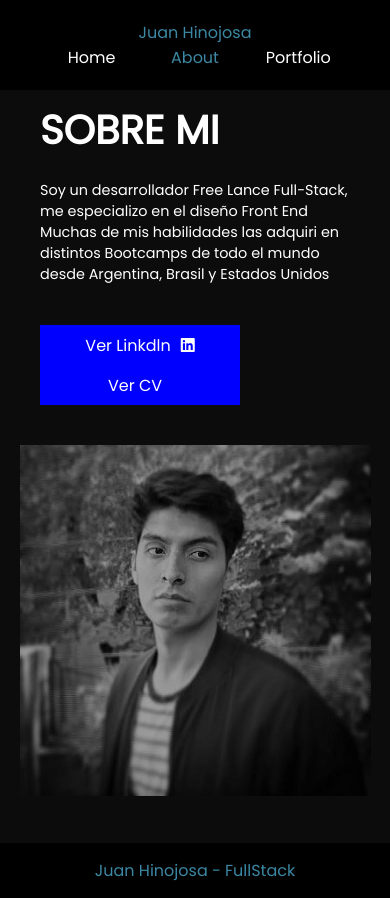
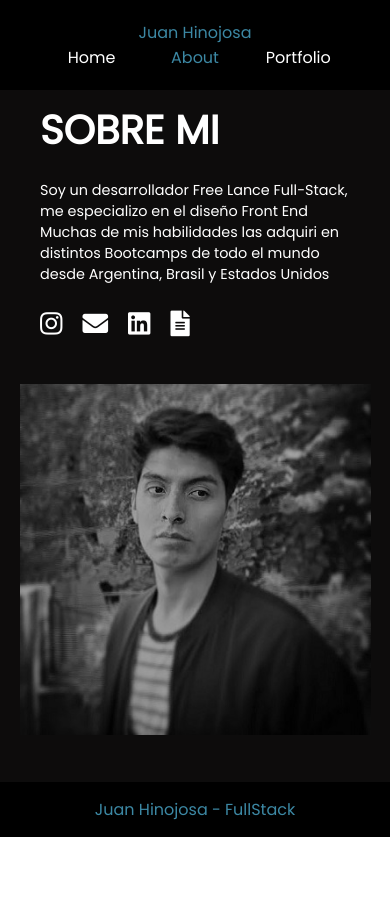
Before and after one commit to juanma-hinojosa/portfolio-react, a React (Create React App) app: page /about-me in a window 390 px wide. After the commit the page ends 844 px from the top, so only its background shows below. Built offline with nearby package versions, Linux system fonts and the light colour scheme.

Commit message:
Modificaciones

```diff
--- /dev/null
+++ b/src/components/icon.js
@@ -0,0 +1,10 @@
+import React from "react";
+
+function IconComponent(props) {
+    return (
+        <a href={props.link}  rel="noreferrer" target="_blank" data-aos="fade-up">
+            <i className={props.icon}></i>
+        </a>
+    )
+}
+export default IconComponent;
--- a/src/css/about.css
+++ b/src/css/about.css
@@ -17,11 +17,11 @@
 .about>.left-about>.left-content>.title-about {
     margin-bottom: 20px;
     font-size: 2.5rem;
-        font-weight: lighter;
+    font-weight: lighter;
 }
 
 .about>.left-about>.left-content>.subtitle-about {
-    margin-bottom: 40px;
+    margin-bottom: 20px;
     font-size: .9rem;
 }
 
@@ -29,7 +29,18 @@
 .about>.left-about>.left-content>.links-wrapper {
     width: 100%;
     display: flex;
-    justify-content: space-around;
+    justify-content: flex-start;
+}
+
+.about>.left-about>.left-content>.links-wrapper>a {
+    color: white;
+    font-size: 1.6rem;
+    margin-right: 40px;
+    transition: .3s;
+}
+
+.about>.left-about>.left-content>.links-wrapper>a:hover {
+    color: rgb(60, 136, 164);;
 }
 
 .about>.left-about>.left-content>a {
@@ -91,14 +102,8 @@
 }
 
 @media (max-width: 500px) {
-    .about>.left-about>.left-content>.links-wrapper {
-        width: 100%;
-        display: flex;
-        flex-direction: column;
-    }
-
     .about>.left-about>.left-content>.links-wrapper>a {
-        margin-top: 40px;
+        margin-right: 20px;
     }
 }
 
--- a/src/css/services.css
+++ b/src/css/services.css
@@ -1,7 +1,7 @@
 .services {
     background-image:
-        linear-gradient(rgba(0,0,0,.7),rgba(0,0,0,.7))
-        ,url(../img/bgs/bg-skills1.jpg);
+        /* linear-gradient(rgba(38, 37, 37, 0.7),rgba(36, 36, 36, 0.7)), */
+        url(../img/bgs/bg-skills1.jpg);
     background-size: cover;
     color: white;
     padding: 40px;
--- /dev/null
+++ b/src/json/icons.json
@@ -0,0 +1,22 @@
+[
+    {
+        "id": 1,
+        "icon": "fab fa-instagram",
+        "link": "https://www.instagram.com/juanma.hinojosa/"
+    },
+    {
+        "id": 2,
+        "icon": "fas fa-envelope",
+        "link": "https://mail.google.com/mail/u/0/#inbox?compose=GTvVlcRwQnVfvXhrLqDGhknqhlZFJWXbMtsCQNlblXjcJkxhNgrXwpSPlghlJtVWTHDkpftZqNxGd"
+    },
+    {
+        "id": 3,
+        "icon": "fab fa-linkedin",
+        "link": "https://www.linkedin.com/in/juan-hinojosa-b07b05209/"
+    },
+    {
+        "id": 4,
+        "icon": "fas fa-file-alt",
+        "link": "https://docs.google.com/document/d/1Yvy_wKYJdTv7jYCWV-shuU2IMCnYHjrxiZy5t03xqP4/edit?usp=sharing"
+    }
+]
--- a/src/pages/about-contact.js
+++ b/src/pages/about-contact.js
@@ -1,8 +1,8 @@
 import React from "react";
 import BgAbout from "../img/bgs/bg-about.jpeg";
-import Linkbutton from "../components/buttons-links";
 import "../css/about.css"
-
+import IconComponent from "../components/icon";
+import IconsLink from "../json/icons.json"
 
 export default function About() {
     return (
@@ -20,17 +20,13 @@ export default function About() {
                         </section>
 
                         <div className="links-wrapper">
-                            <Linkbutton
-                                linkbtn="https://www.linkedin.com/in/juan-hinojosa-b07b05209/"
-                                linkWork="Ver Linkdln"
-                                fonticon="fab fa-linkedin"
-                            />
-
-                            <Linkbutton
-                                linkbtn="https://docs.google.com/document/d/1Yvy_wKYJdTv7jYCWV-shuU2IMCnYHjrxiZy5t03xqP4/edit?usp=sharing"
-                                linkWork="Ver CV"
-                                fonticon="<fa-paper-plane"
-                            />
+                            {IconsLink.map(Icon =>
+                                <IconComponent
+                                key={Icon.id}
+                                    icon={Icon.icon}
+                                    link={Icon.link}
+                                />
+                            )}
                         </div>
 
 
--- a/src/pages/home.js
+++ b/src/pages/home.js
@@ -7,7 +7,7 @@ export default function Home() {
         <main className="hero-section">
             <article className="hero-wrapper" data-aos="zoom-in">
                 <section className="title-hero">
-                    <h2>Junior Full Stack Developer</h2>
+                    <h2>Junior <br />Full Stack Developer</h2>
                 </section>
                 <section className="subtitle-hero">
                     <p>
```
Also changed, not shown: src/components/skill.js (deleted, +0 -13 lines), src/json/educacion.json (deleted, +0 -22 lines), src/json/skills.json (deleted, +0 -54 lines).
